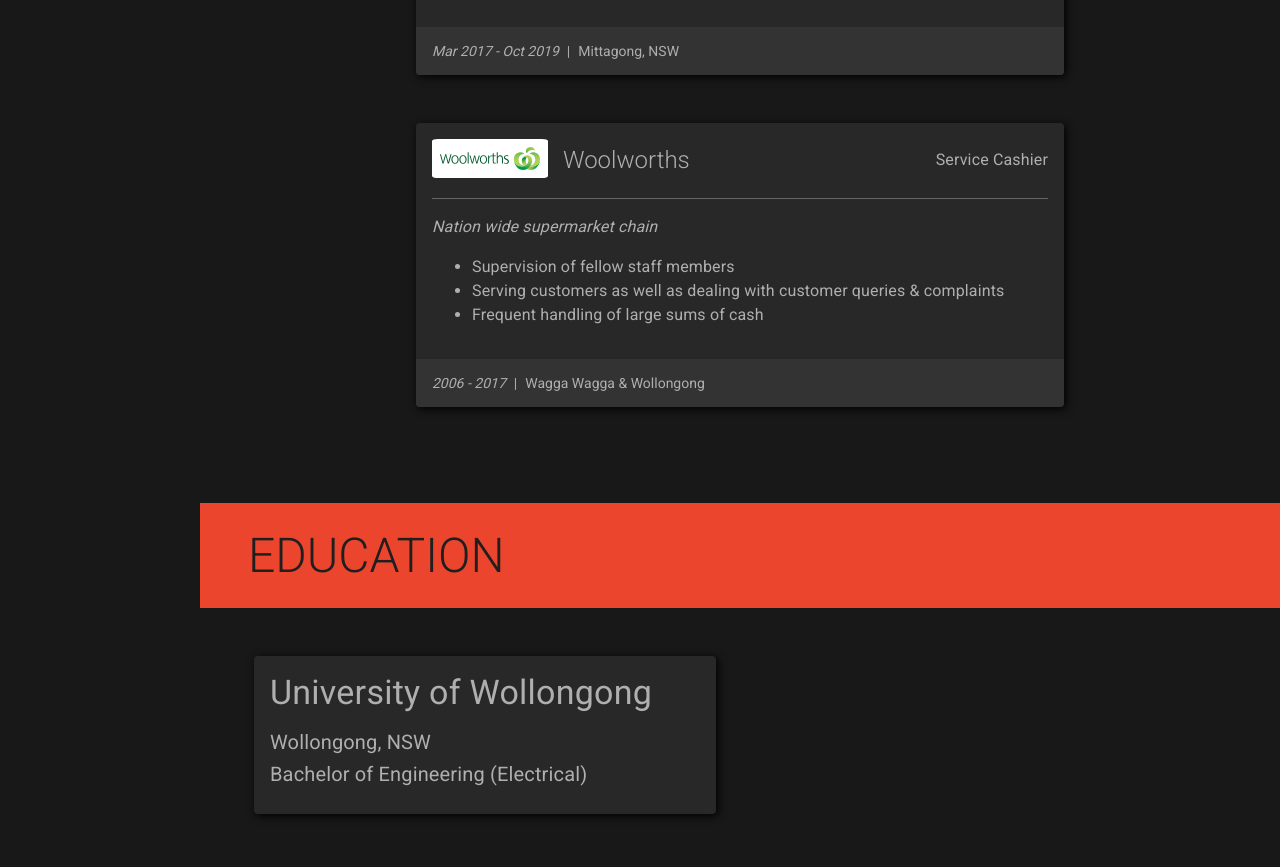
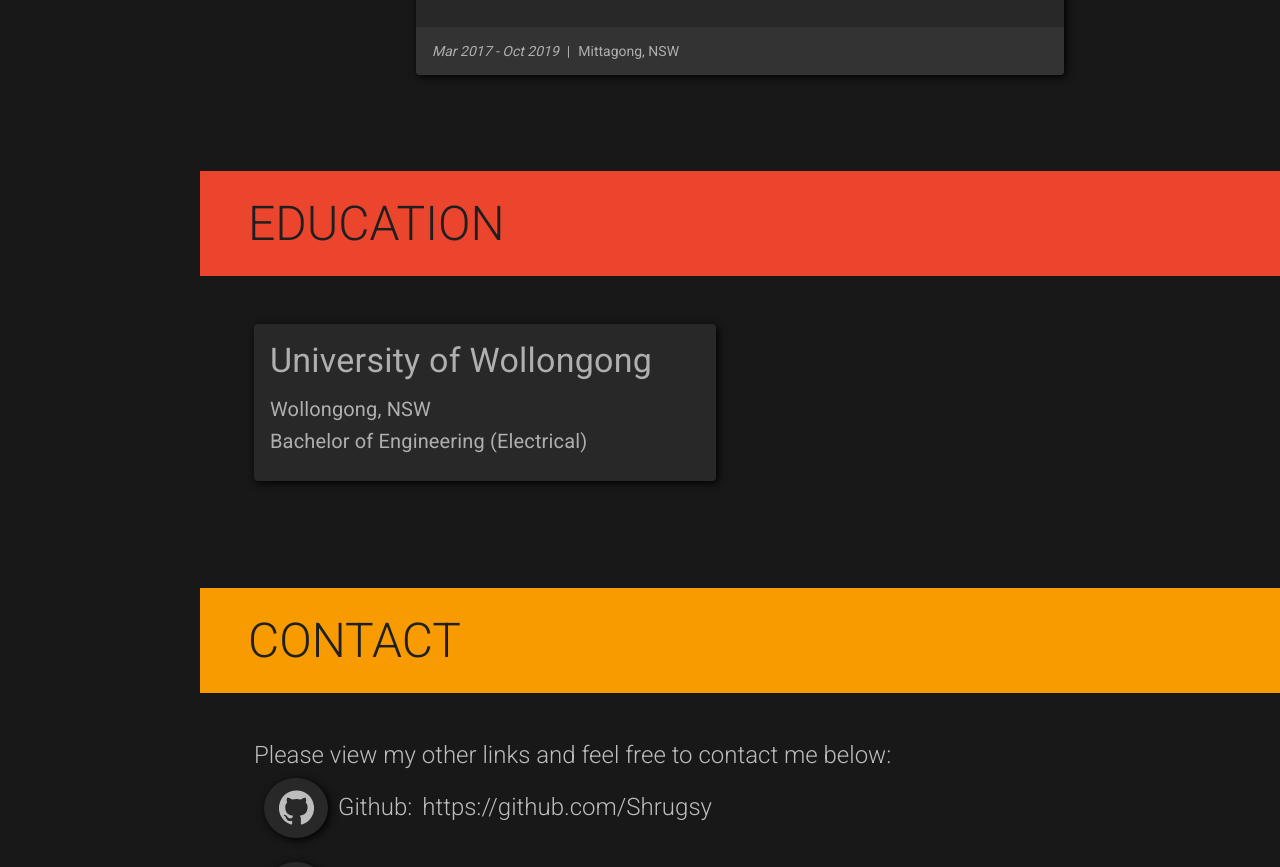
Before and after one commit to Shrugsy/Portfolio-v2, a React (Create React App) app: page / in a window 1280 px wide. Shown: the part 6060-6927 px from the top of the page. Built offline with nearby package versions, Linux system fonts and the light colour scheme; the HTML template or start-up script is replaced by a standard one.

Commit message:
Remove irrelevant job experience

```diff
--- a/package.json
+++ b/package.json
@@ -1,6 +1,6 @@
 {
   "name": "portfolio-website-v2",
-  "version": "0.1.1",
+  "version": "0.2.1",
   "private": true,
   "dependencies": {
     "@material-ui/core": "^4.9.1",
--- a/src/views/experience/experienceData.js
+++ b/src/views/experience/experienceData.js
@@ -1,5 +1,4 @@
 import pldLogo from "../../images/Logos/pld_logo.png";
-import woolworthsLogo from "../../images/Logos/woolworths-5.svg";
 import qpsLogo from "../../images/Logos/qps_benchmarking.png";
 
 export const experienceData = [
@@ -51,21 +50,6 @@
     durationTo: "Oct 2019",
     location: "Mittagong, NSW",
   },
-  {
-    link: "https://www.woolworths.com.au/",
-    logo: woolworthsLogo,
-    company: "Woolworths",
-    role: "Service Cashier",
-    description: "Nation wide supermarket chain",
-    tasks: [
-      "Supervision of fellow staff members",
-      "Serving customers as well as dealing with customer queries & complaints",
-      "Frequent handling of large sums of cash",
-    ],
-    durationFrom: "2006",
-    durationTo: "2017",
-    location: "Wagga Wagga & Wollongong",
-  },
 ];
 
 export default experienceData;
```
Also changed, not shown: src/images/Logos/woolworths-5.svg (deleted).
